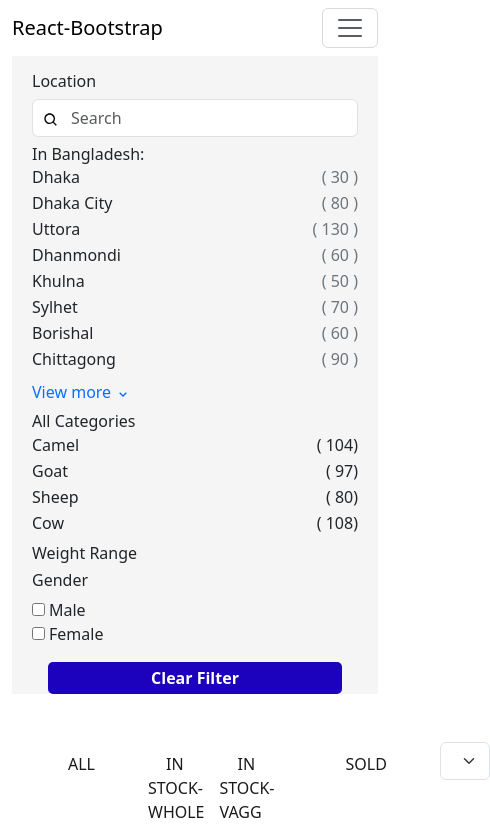
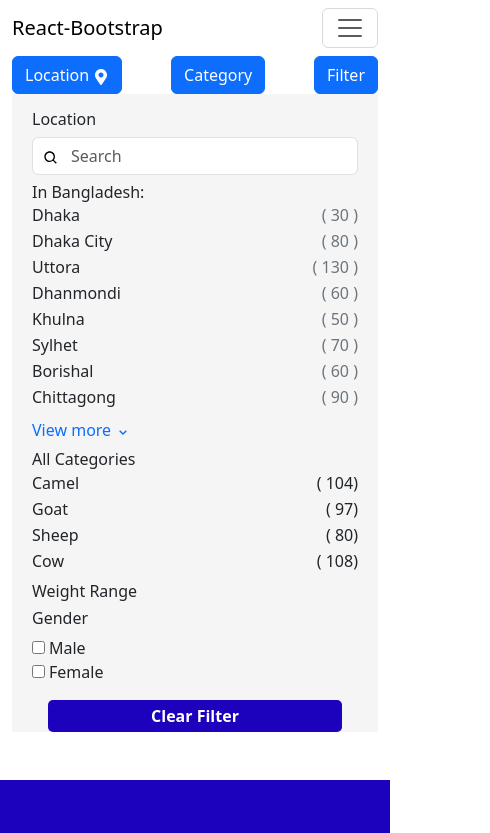
Before and after one commit to shiningsudipto/Haat-Bazar, a React (Vite) app: page /filter in a window 390 px wide. Shown: the top 833 px of the page, 490 px wide, since content can reach past the window. Built offline with nearby package versions, Linux system fonts and the light colour scheme.

Commit message:
added location, category, filter offcanvas

```diff
--- /dev/null
+++ b/src/Components/PlaceNameSideNav.jsx
@@ -0,0 +1,96 @@
+import React, { useEffect } from 'react';
+import { useState } from 'react';
+import Button from 'react-bootstrap/Button';
+import Offcanvas from 'react-bootstrap/Offcanvas';
+import { FaMapMarkerAlt } from 'react-icons/fa';
+import Places from  '../../public/location.json';
+import Categories from '../../public/category.json';
+import { Link } from 'react-router-dom';
+import { Container } from 'react-bootstrap';
+
+const PlaceNameSideNav = () => {
+//   Place Name offcanvas controller
+  const [PlaceShow , setPlaceShow] = useState(false);
+  const PlaceClose = () => setPlaceShow(false);
+  const handlePlaceName = () =>  setPlaceShow(true) ;
+
+//   Category Offcanvas controller
+  const [CategoryShow,setCategoryShow] = useState(false)
+  const CategoryClose = () =>  setCategoryShow(false)
+  const handleCategory = () =>  setCategoryShow(true);
+
+//  Filter offcanvas coontroller
+  const [FilterShow,setFilterShow] = useState(false)
+  const FilterClose = () => setFilterShow(false)
+  const handleFilter = () => setFilterShow(true) ;
+
+    return (
+        <Container className='d-flex justify-content-between'>
+        {/* Place name side nav start here  */}
+       <div>
+      <Button variant="primary" className="d-lg-none" onClick={handlePlaceName}>
+        Location <FaMapMarkerAlt/>
+      </Button>
+      <Offcanvas show={PlaceShow} onHide={PlaceClose} responsive="lg" className='d-lg-none d-xxl-none d-xl-none d-block'>
+        <Offcanvas.Header closeButton>
+          <Offcanvas.Title>Responsive offcanvas</Offcanvas.Title>
+        </Offcanvas.Header>
+        <Offcanvas.Body>
+          <p className="mb-0">
+            {
+                Places.map((p,i) => (<p key={i}> {p.placeName} </p>))
+            }
+          </p>
+         </Offcanvas.Body>
+        </Offcanvas>
+       </div>
+        {/* Place name side nav end here  */}
+
+
+        {/* Category name side nav start here  */}
+        <div>
+      <Button variant="primary" className="d-lg-none" onClick={handleCategory}>
+       Category
+      </Button>
+      <Offcanvas show={CategoryShow} onHide={CategoryClose} responsive="lg" className='d-lg-none d-xxl-none d-xl-none d-block'>
+        <Offcanvas.Header closeButton>
+          <Offcanvas.Title>Responsive offcanvas</Offcanvas.Title>
+        </Offcanvas.Header>
+        <Offcanvas.Body>
+          <p className="mb-0">
+            {
+                Categories.map((p,i) => (<p key={i}> {p.category} </p>))
+            }
+          </p>
+         </Offcanvas.Body>
+        </Offcanvas>
+       </div>
+        {/* Category name side nav end here  */}
+
+
+
+        {/* Filter  side nav start here  */}
+        <div>
+      <Button variant="primary" className="d-lg-none" onClick={handleFilter}>
+       Filter
+      </Button>
+      <Offcanvas show={FilterShow} onHide={FilterClose} responsive="lg" className='d-lg-none d-xxl-none d-xl-none d-block'>
+        <Offcanvas.Header closeButton>
+          <Offcanvas.Title>Responsive offcanvas</Offcanvas.Title>
+        </Offcanvas.Header>
+        <Offcanvas.Body>
+          <p className="mb-0">
+            {
+            }
+          </p>
+         </Offcanvas.Body>
+        </Offcanvas>
+       </div>
+        {/* Filter name side nav end here  */}
+
+
+     </Container>
+    );
+};
+
+export default PlaceNameSideNav;
--- a/src/Components/SingleAdd.jsx
+++ b/src/Components/SingleAdd.jsx
@@ -4,7 +4,7 @@ import { FaCircle } from "react-icons/fa";
 
 const SingleAdd = ({ myAdd }) => {
     const { name, price, image, id, weight } = myAdd;
-    console.log("single add", myAdd);
+    // console.log("single add", myAdd);
 
 
     return (
--- a/src/Pages/Filter/FilteRightSide.jsx
+++ b/src/Pages/Filter/FilteRightSide.jsx
@@ -8,11 +8,11 @@ const FilteRightSide = () => {
 return (
 <div >
     {/* Filter top nav option */}
-    <section style={{display:'flex', justifyContent:'space-between'}}>
+    <section className="d-lg-flex d-xl-flex d-xxl-flex  d-none" style={{display:'flex', justifyContent:'space-between'}}>
     <div className="filter-topnav">
         <ul className="p-0">
             <li>
-                <NavLink className={"ms-2 px-5"} to={"/filter/all"}> {" "}
+                <NavLink className={"ms-2 px-5 "} to={"/filter/all"}> {" "}
               ALL{" "}
             </NavLink>{" "}
           </li>
--- a/src/Pages/Filter/Filter.jsx
+++ b/src/Pages/Filter/Filter.jsx
@@ -1,13 +1,22 @@
-import React from 'react';
+import React, { useEffect, useState } from 'react';
 import { Col, Container, Row } from 'react-bootstrap';
 import FilterLeftside from './FilterLeftside';
 import './Filter.css'
 import FilteRightSide from './FilteRightSide';
+import PlaceNameSideNav from '../../Components/PlaceNameSideNav';
+import Button from 'react-bootstrap/Button';
+
 
 
 const Filter = () => {
+
     return (
         <section>
+
+        {/* Its  for  small  device  */}
+        <div>
+         <PlaceNameSideNav   />
+        </div>
 
        <Container>
           <Row>
```
